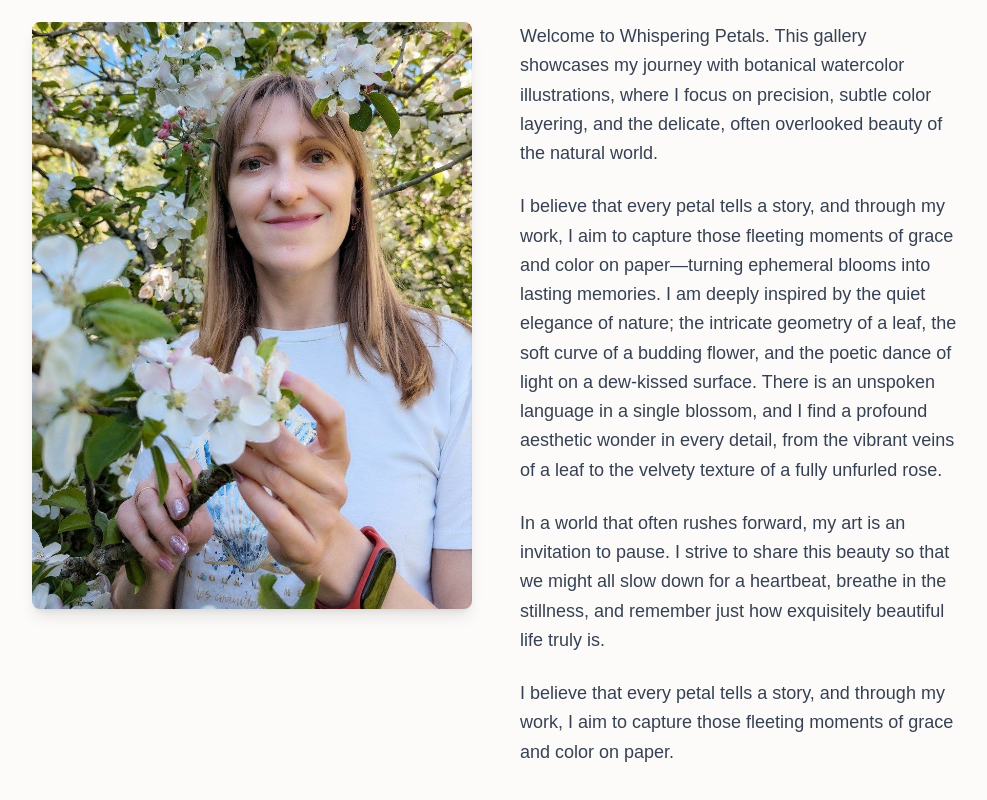
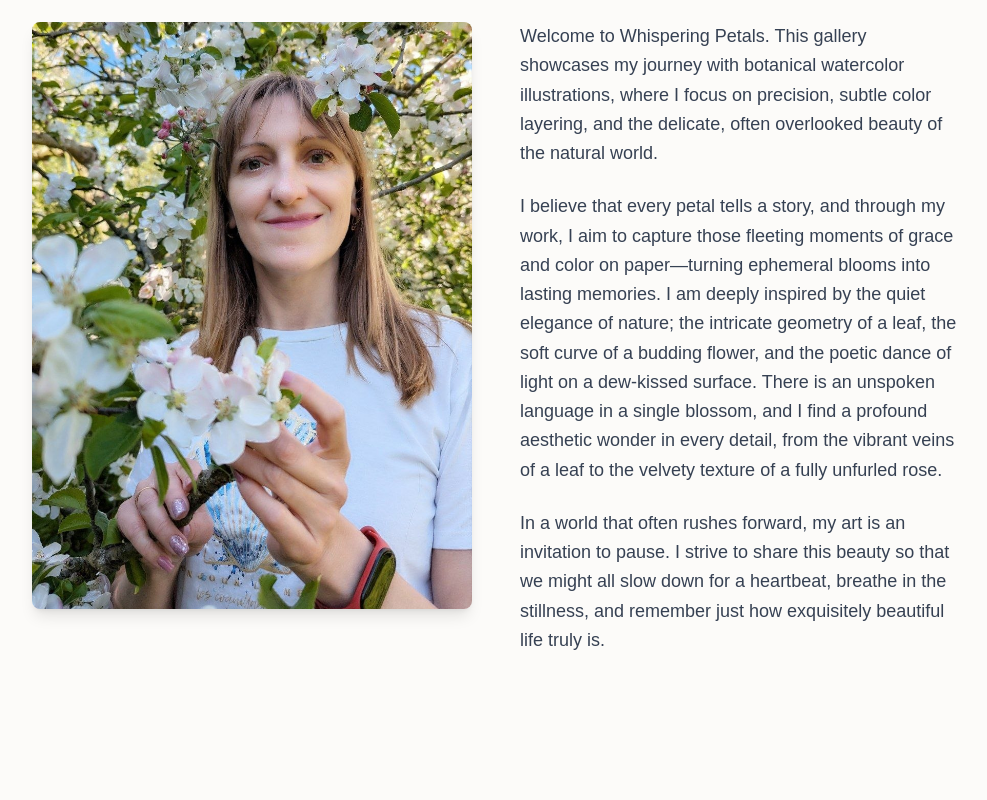
Before and after one commit to ambatrulalamba/whispering-petals, a Next.js app: page /about in a window 1280 px wide. Shown: the part 194-994 px from the top of the page, without its empty margins (144-1131 px from the left). After the commit the page ends 897 px from the top, so only its background shows below. Built offline with nearby package versions, Linux system fonts and the light colour scheme.

Commit message:
Edit about page

```diff
--- a/app/about/page.tsx
+++ b/app/about/page.tsx
@@ -21,10 +21,7 @@ export default function AboutPage() {
             Welcome to Whispering Petals. This gallery showcases my journey with botanical watercolor illustrations, where I focus on precision, subtle color layering, and the delicate, often overlooked beauty of the natural world.          </p>
           <p>I believe that every petal tells a story, and through my work, I aim to capture those fleeting moments of grace and color on paper—turning ephemeral blooms into lasting memories. I am deeply inspired by the quiet elegance of nature; the intricate geometry of a leaf, the soft curve of a budding flower, and the poetic dance of light on a dew-kissed surface. There is an unspoken language in a single blossom, and I find a profound aesthetic wonder in every detail, from the vibrant veins of a leaf to the velvety texture of a fully unfurled rose.</p>
           <p>In a world that often rushes forward, my art is an invitation to pause. I strive to share this beauty so that we might all slow down for a heartbeat, breathe in the stillness, and remember just how exquisitely beautiful life truly is.</p>
-          <p>
-            I believe that every petal tells a story, and through my work, I aim to
-            capture those fleeting moments of grace and color on paper.
-          </p>
+
         </div>
       </div>
     </main>
```
